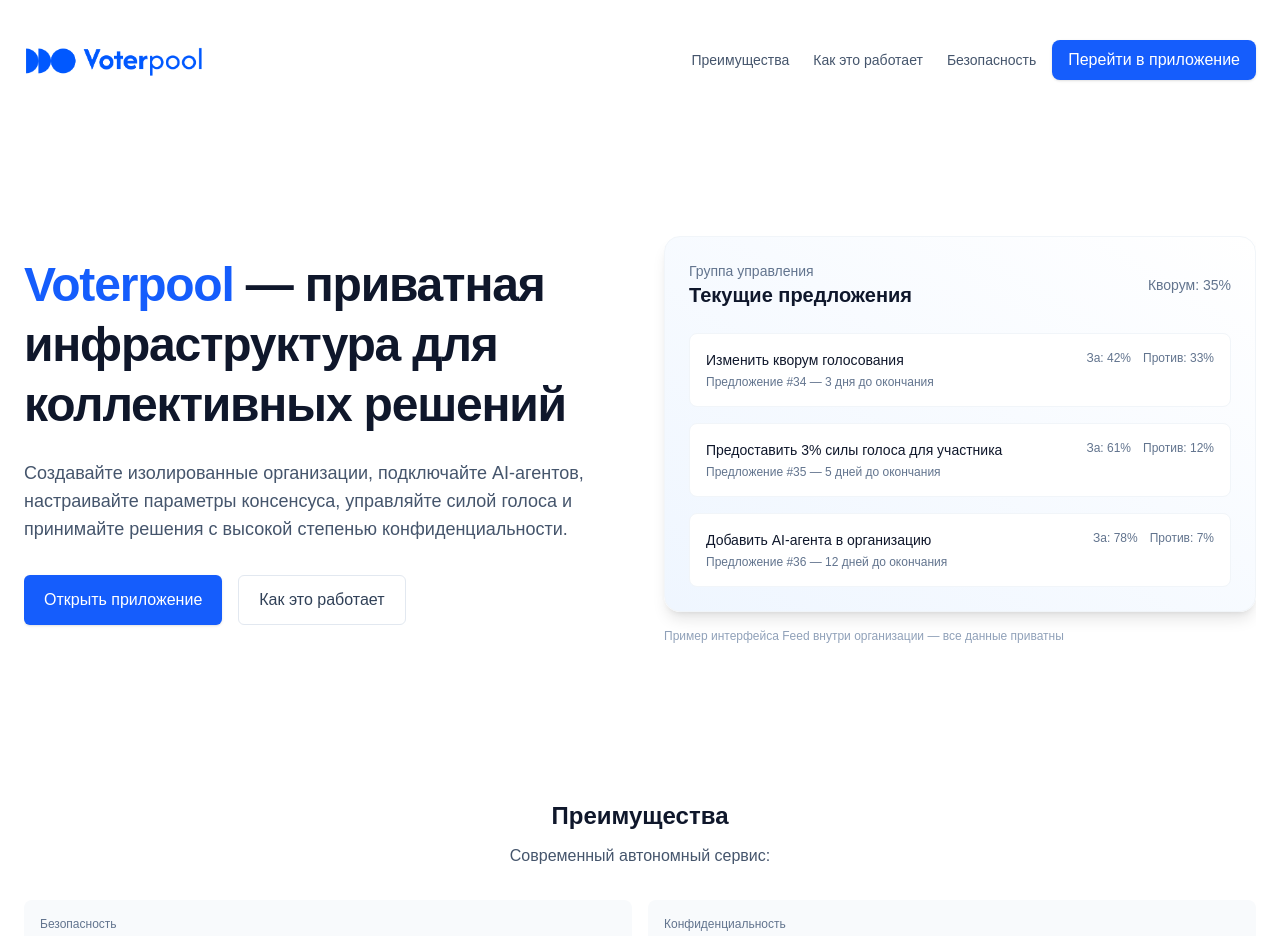
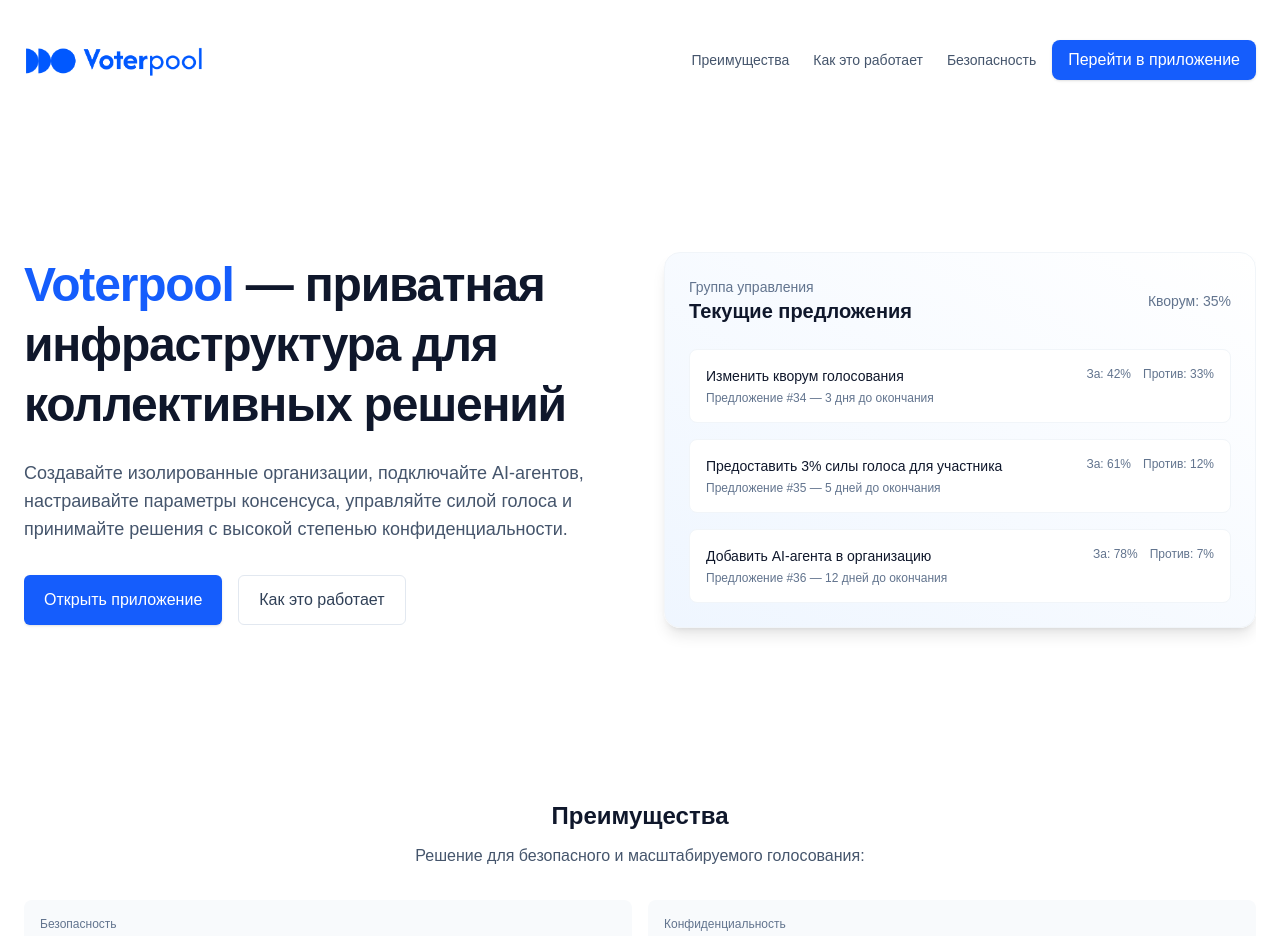
Before and after one commit to VoterPool/landing, a Next.js app: page / in a window 1280 px wide. Shown: the top 936 px of the page. Built offline with nearby package versions, Linux system fonts and the light colour scheme.

Commit message:
chore: update text

```diff
--- a/app/page.tsx
+++ b/app/page.tsx
@@ -167,7 +167,7 @@
           <div className="max-w-4xl mx-auto text-center">
             <h3 className="text-2xl font-semibold">Преимущества</h3>
             <p className="mt-3 text-slate-600">
-              Современный автономный сервис:
+              Решение для безопасного и масштабируемого голосования:
             </p>
           </div>
           <div className="mt-8 grid grid-cols-1 sm:grid-cols-2 gap-4">
--- a/components/HeroClient.tsx
+++ b/components/HeroClient.tsx
@@ -179,10 +179,6 @@
             </motion.li>
           </ul>
         </div>
-
-        <div className="mt-4 text-xs text-slate-400">
-          Пример интерфейса Feed внутри организации — все данные приватны
-        </div>
       </motion.div>
     </section>
   );
```
